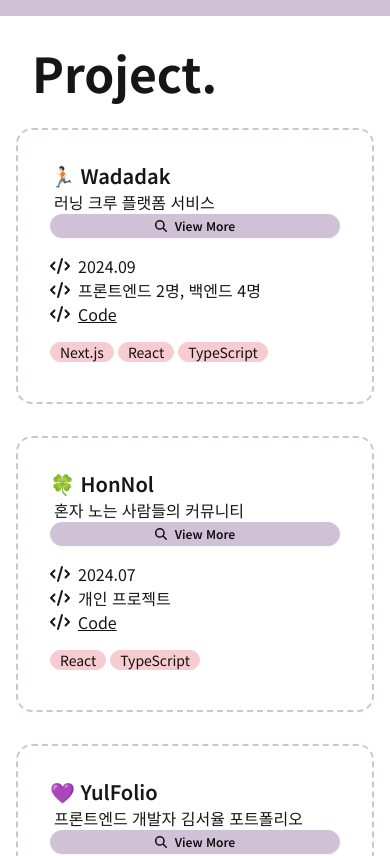
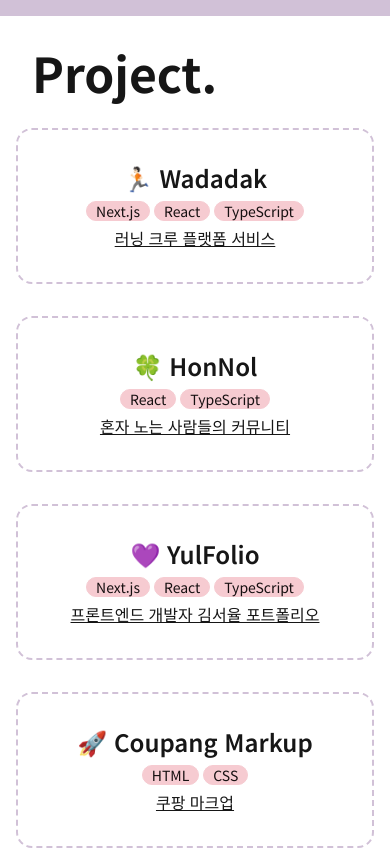
Before and after one commit to kimsyul/yulfolio, a Next.js app: page / in a window 390 px wide. Shown: the part 1840-2696 px from the top of the page. Built offline with nearby package versions, Linux system fonts and the light colour scheme.

Commit message:
feat : 프로젝트 디자인 변경. 오류 해결 필요

```diff
--- a/src/components/items/About.tsx
+++ b/src/components/items/About.tsx
@@ -29,18 +29,26 @@
               src="https://img.daisyui.com/images/stock/photo-1567653418876-5bb0e566e1c2.webp"
             />
             <div className="flex flex-col gap-4">
-              <a className="btn btn-primary btn-wide text-white font-bold" href="mailto:yul_the@naver.com">
+              <a
+                className="btn btn-primary btn-wide text-white font-bold"
+                href="mailto:yul_the@naver.com"
+                target="_blank"
+                rel="noopener noreferrer">
                 yul_the@naver.com
               </a>
 
               <a
                 className="btn btn-primary btn-wide text-white font-bold text-center"
-                href="https://github.com/kimsyul?tab=repositories">
+                href="https://github.com/kimsyul?tab=repositories"
+                target="_blank"
+                rel="noopener noreferrer">
                 GitHub
               </a>
               <a
                 className="btn btn-primary btn-wide text-white font-bold text-center"
-                href="https://velog.io/@kimsyul/posts">
+                href="https://velog.io/@kimsyul/posts"
+                target="_blank"
+                rel="noopener noreferrer">
                 Blog
               </a>
             </div>
--- a/src/components/items/Projects.tsx
+++ b/src/components/items/Projects.tsx
@@ -27,65 +27,20 @@
 
 const Project = ({ project }: { project: Project }) => {
   return (
-    //     <section className="flex flex-col outline-dashed outline-primary  rounded-2xl  justify-center items-center py-10 px-20 my-8">
-    //       <div className="w-full">
-    //         <div className="flex items-top justify-between flex-col sm:flex-row">
-    //           <div className="flex flex-col">
-    //             <h1 className="text-4xl font-extrabold text-neutral pb-1">{project.name}</h1>
-    //             <div className="px-1 pb-3 sm:pb-6">{project.description}</div>
-    //           </div>
-    //           <Link href={`/${project.id}`} className="btn btn-xs sm:btn-sm btn-primary">
-    //             <FontAwesomeIcon icon={faMagnifyingGlass} />
-    //             View More
-    //           </Link>
-    //         </div>
-    //         <div className="grid grid-cols-1 md:grid-cols-2 p-4 border-b border-ghost">
-    //           <div className="font-bold">규모</div>
-    //           <div>{project.teamSize}</div>
-    //         </div>
-
-    //         <div className="grid grid-cols-1 md:grid-cols-2 p-4 border-b border-ghost">
-    //           <div className="font-bold">프로젝트 기간</div>
-    //           <div>{project.duration}</div>
-    //         </div>
-
-    //         <div className="grid grid-cols-1 md:grid-cols-2 p-4 border-b border-ghost">
-    //           <div className="font-bold">사용한 기술 스택</div>
-    //           <div className="flex flex-col gap-2">
-    //             {project.techStack.map((tech) => (
-    //               <TechStack key={tech} tech={tech} />
-    //             ))}
-    //           </div>
-    //         </div>
-
-    //         <div className="grid grid-cols-1 md:grid-cols-2 p-4">
-    //           <div className="font-bold">구현 기능</div>
-    //           <ul className="flex flex-col gap-2">
-    //             {project.features.map((feat) => (
-    //               <li className="flex items-center gap-2">
-    //                 <FontAwesomeIcon icon={faCode} />
-    //                 <span key={feat}>{feat}</span>
-    //               </li>
-    //             ))}
-    //           </ul>
-    //         </div>
-    //       </div>
-    //     </section>
-    <section className="card border-dashed border-2 border-primary">
-      <div className="card-body">
-        <div className="flex flex-col sm:flex-row">
-          <div className="flex flex-col w-full ">
-            <div className="flex items-top justify-between flex-col sm:flex-row">
+    <Link className="card border-dashed border-2 border-primary" href="#">
+      <div className="card-body gap-1">
+        <div className="flex sm:justify-between items-center flex-col sm:flex-row gap-1">
+          <h2 className="card-title text-2xl ">{project.name}</h2>
           <div>
-                <h2 className="card-title">{project.name}</h2>
-                <div className="px-1 ">{project.description}</div>
+            {project.mainTechStack.map((item, idx) => (
+              <div className="badge badge-secondary ml-1 first:ml-0" key={idx}>
+                {item}
               </div>
-              <Link href={`/${project.id}`} className="btn btn-xs sm:btn-sm btn-primary">
-                <FontAwesomeIcon icon={faMagnifyingGlass} />
-                View More
-              </Link>
+            ))}
           </div>
-            <section className="my-4">
+        </div>
+        <div className="underline text-center sm:text-left">{project.description}</div>
+        <section className="mt-6 sm:mt-2 hidden sm:block">
           <div className="flex items-center gap-2">
             <FontAwesomeIcon icon={faCode} />
             {project.duration}
@@ -96,7 +51,11 @@
           </div>
           <div className="flex items-center gap-2">
             <FontAwesomeIcon icon={faCode} />
-                <a href="#" className="underline hover:text-neutral">
+            <a
+              href="#"
+              target="_blank"
+              rel="noopener noreferrer"
+              className="underline hover:text-primary hover:font-bold">
               Code
             </a>
           </div>
@@ -107,18 +66,11 @@
                 </a>
               </div> */}
         </section>
-            <div className="flex gap-1">
-              {project.mainTechStack.map((item, idx) => (
-                <div className="badge badge-secondary" key={idx}>
-                  {item}
+        {/* <section className="flex gap-10">
+
+        </section> */}
       </div>
-              ))}
-            </div>
-          </div>
-        </div>
-        <div className="card-actions justify-end"></div>
-      </div>
-    </section>
+    </Link>
   );
 };
 
@@ -132,7 +84,7 @@
         <div className="grid 2xl:grid-cols-2 gap-8 my-8">
           {projects.map((project) => (
             // <Project key={project.name} project={project} />
-            <Project project={project} />
+            <Project key={project.id} project={project} />
           ))}
         </div>
       </Wrapper>
--- a/src/components/layout/Header.tsx
+++ b/src/components/layout/Header.tsx
@@ -20,13 +20,20 @@
               <a>About</a>
             </li>
             <li>
-              <a>Projects</a>
+              <a>Project</a>
             </li>
             <li>
-              <a href="https://github.com/kimsyul?tab=repositories">GitHub</a>
+              <a>Study</a>
             </li>
             <li>
-              <a href="https://velog.io/@kimsyul/posts">Blog</a>
+              <a href="https://github.com/kimsyul?tab=repositories" target="_blank" rel="noopener noreferrer">
+                GitHub
+              </a>
+            </li>
+            <li>
+              <a href="https://velog.io/@kimsyul/posts" target="_blank" rel="noopener noreferrer">
+                Blog
+              </a>
             </li>
           </ul>
         </div>
@@ -45,10 +52,14 @@
             <a>Projects</a>
           </li>
           <li>
-            <a href="https://github.com/kimsyul?tab=repositories">GitHub</a>
+            <a href="https://github.com/kimsyul?tab=repositories" target="_blank" rel="noopener noreferrer">
+              GitHub
+            </a>
           </li>
           <li>
-            <a href="https://velog.io/@kimsyul/posts">Blog</a>
+            <a href="https://velog.io/@kimsyul/posts" target="_blank" rel="noopener noreferrer">
+              Blog
+            </a>
           </li>
         </ul>
       </div>
--- a/src/components/layout/Wrapper.tsx
+++ b/src/components/layout/Wrapper.tsx
@@ -1,7 +1,7 @@
 import { ReactNode } from 'react';
 
 const Wrapper = ({ children }: { children: ReactNode }) => {
-  return <div className="container mx-auto px-4 md:px-10 xl:px-60 pt-8 pb-16">{children}</div>;
+  return <div className="container mx-auto px-4 lg:px-40 xl:px-60 pt-8 pb-16">{children}</div>;
 };
 
 export default Wrapper;
```
Lines whose indentation alone changed are shown as unchanged.
